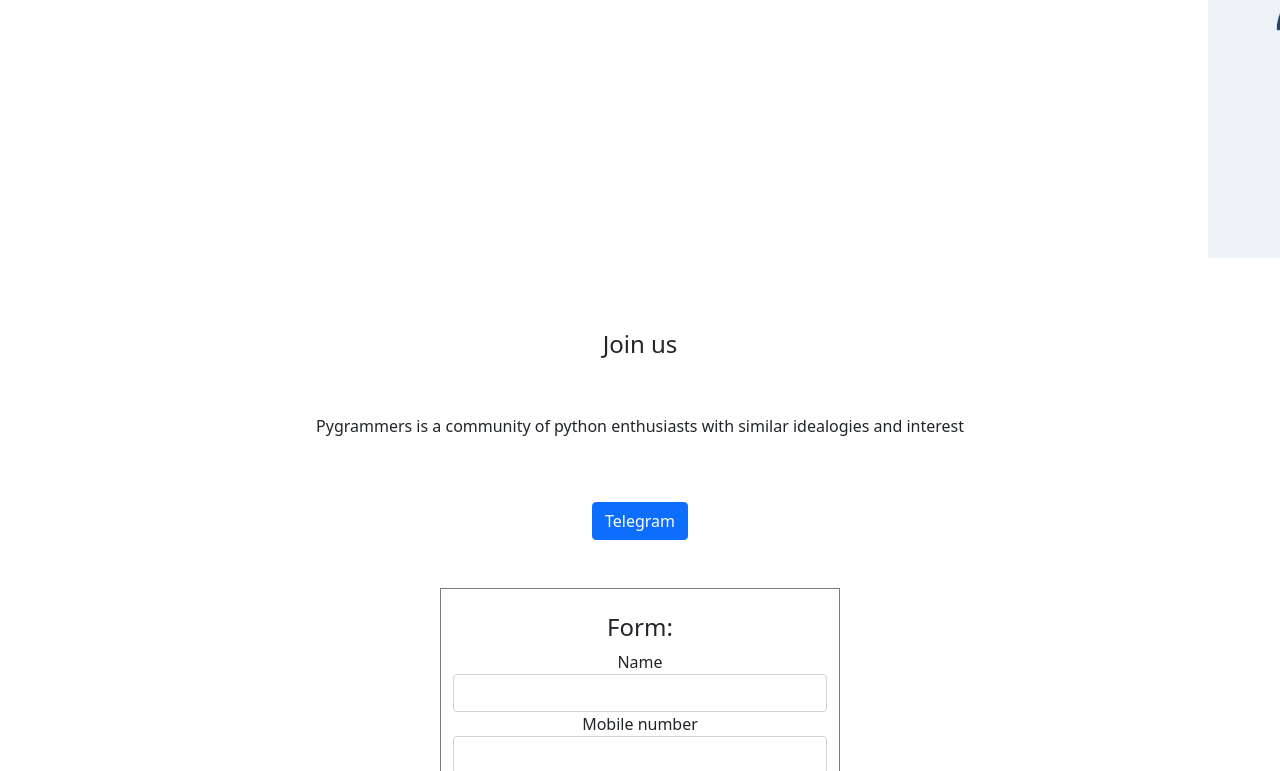
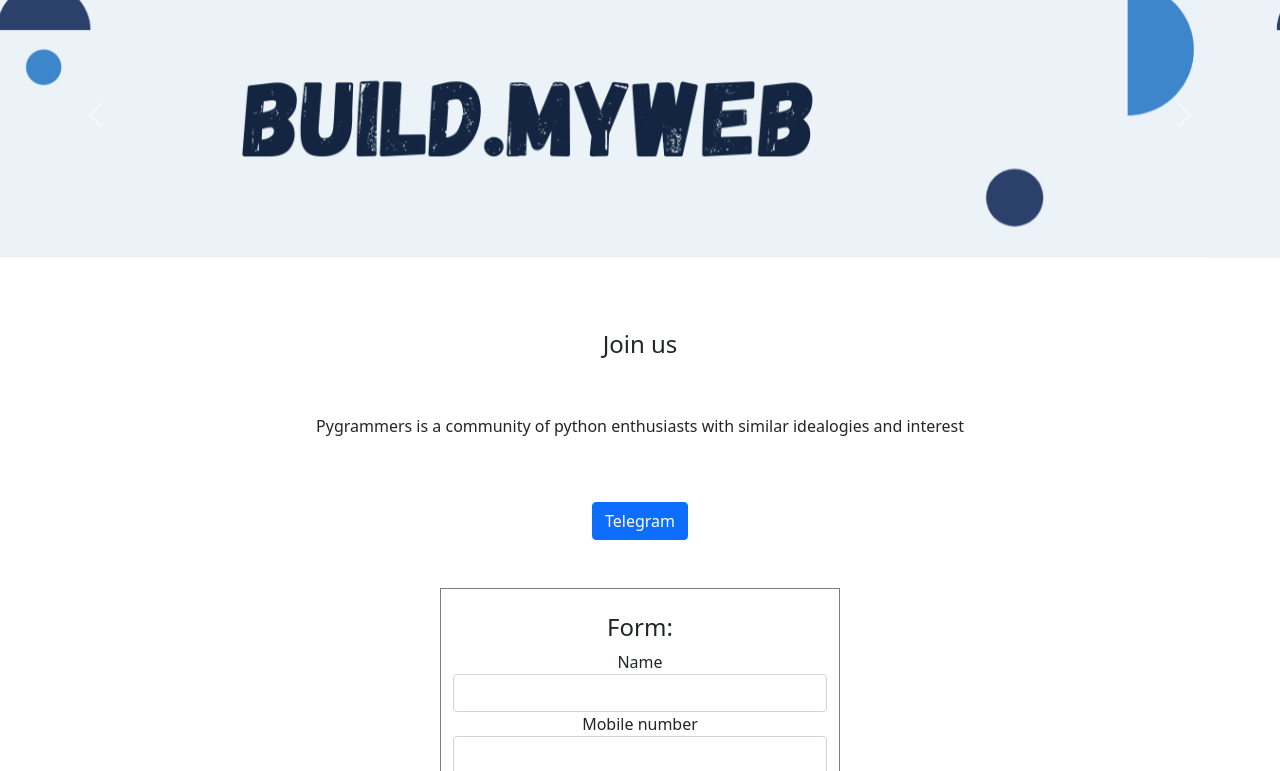
Before and after one commit to sEBinMon/Example-_Website, a plain HTML site: page index.html in a window 1280 px wide. Shown: the part 88-859 px from the top of the page. Drawn offline with nearby package versions, Linux system fonts and the light colour scheme.

Commit message:
Update index.html

```diff
--- a/index.html
+++ b/index.html
@@ -59,7 +59,7 @@
  <div id="carouselExampleControls" class="carousel slide" data-bs-ride="carousel">
   <div class="carousel-inner">
     <div class="carousel-item active">
-      <img src="arousel2.png" class="d-block w-100" alt="...">
+      <img src="carousel2.png" class="d-block w-100" alt="...">
     </div>
     <div class="carousel-item">
       <img src="carousel.png" class="d-block w-100" alt="...">
```
